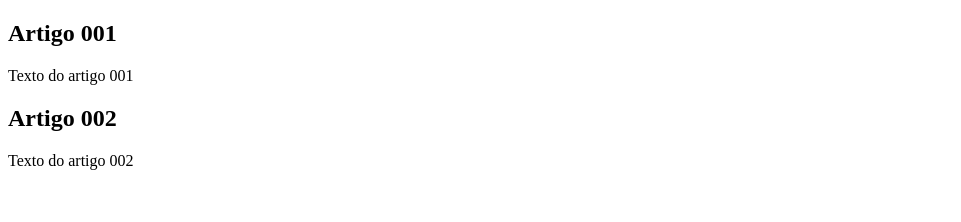
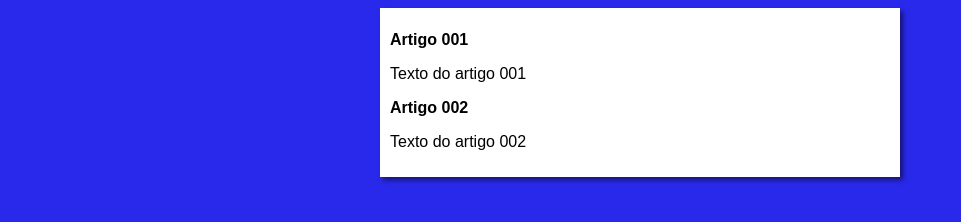
Before and after one commit to CarvalhoRegis/projeto_site, a plain HTML site: page index.html in a window 1280 px wide. Shown: the whole page, without its empty margins (0-961 px from the left). Drawn offline with Linux system fonts and the light colour scheme.

Commit message:
add design

```diff
--- a/index.html
+++ b/index.html
@@ -5,6 +5,7 @@
     <meta http-equiv="X-UA-Compatible" content="IE=edge">
     <meta name="viewport" content="width=device-width, initial-scale=1.0">
     <title>Git</title>
+    <link rel="stylesheet" href="styls/style.css">
 </head>
 <body>
 
--- /dev/null
+++ b/styls/style.css
@@ -0,0 +1,17 @@
+/* configuraçãp padrão */
+* {
+    font-size: 16px;
+    font-family: Arial, Helvetica, sans-serif;
+}
+
+body{
+    background-color: rgb(41, 41, 235);
+}
+
+main{
+    background-color: white;
+    width: 500px; /*largura*/
+    margin: auto; /*centro*/
+    padding: 10px;
+    box-shadow: 3px 3px 5px rgba(0, 0, 0, 0.514);
+}
```
